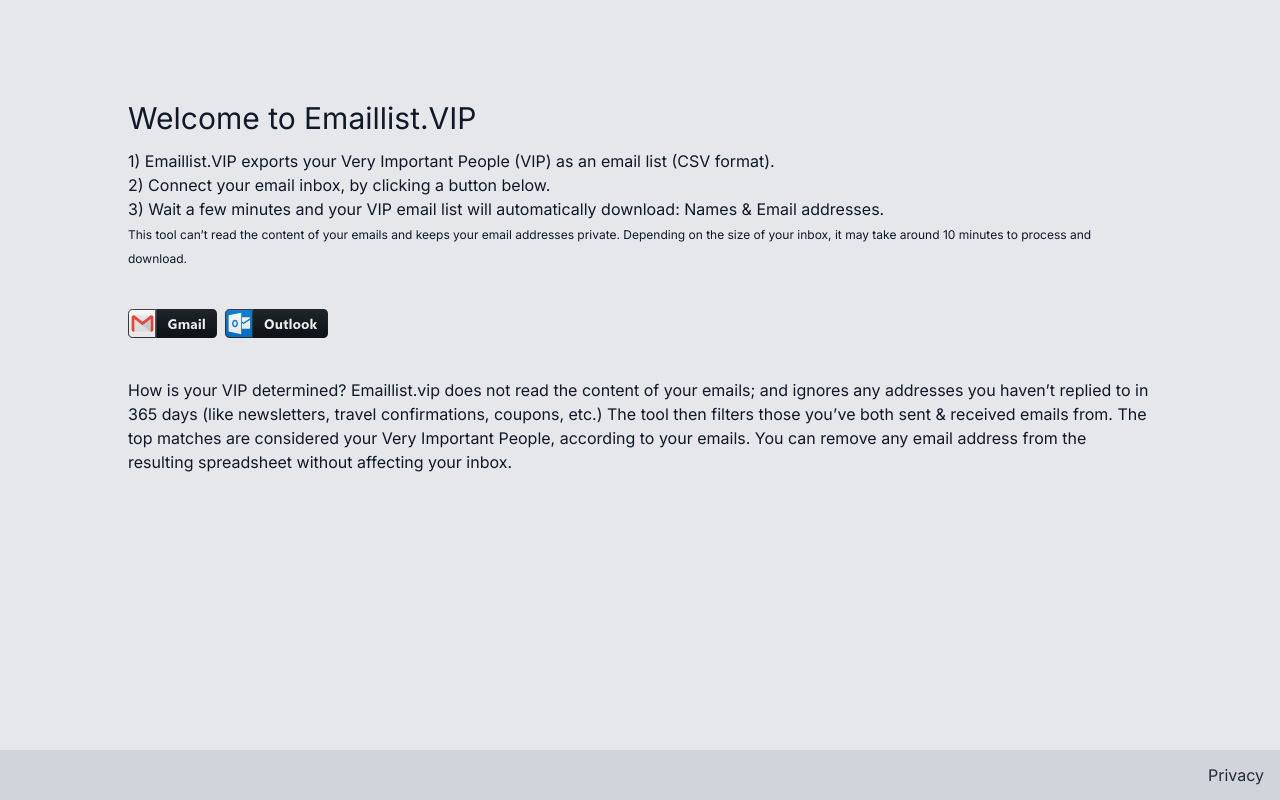
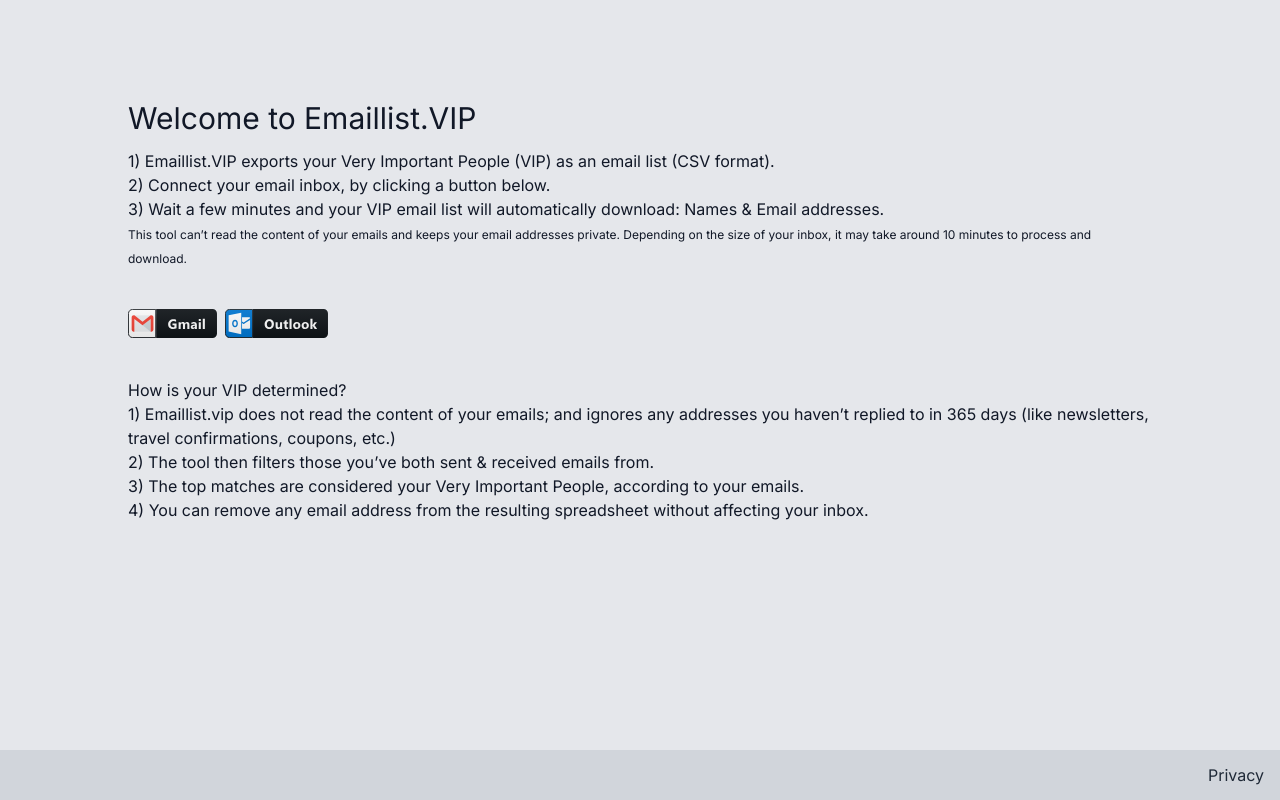
Before and after one commit to oleksandrdev2024/contactreader, a Next.js app: page / in a window 1280 px wide. Built offline with nearby package versions, Linux system fonts and the light colour scheme.

Commit message:
add bullet

```diff
--- a/app/page.tsx
+++ b/app/page.tsx
@@ -5,13 +5,13 @@ import Link from "next/link";
 export default function Home() {
   const readGmail = () => {
     // Make a GET request to the API endpoint
-    fetch('/api/get-redirect-url').then((response) => {
+    fetch("/api/get-redirect-url").then((response) => {
       response.json().then((data) => {
         if (data.url) {
           // Redirect to the URL returned by the API
           window.location.href = data.url;
         }
-      })
+      });
     });
   };
 
@@ -25,7 +25,7 @@ export default function Home() {
         }
       });
     });
-  }
+  };
 
   return (
     <main className="flex min-h-screen flex-col items-center p-24 bg-gray-200">
@@ -57,17 +57,27 @@ export default function Home() {
           </button>
         </div>
         <p className="text-gray-900 ">
-          How is your VIP determined? Emaillist.vip does not read the content of
+          {`How is your VIP determined?`}
+          <br />
+          {`1) Emaillist.vip does not read the content of
           your emails; and ignores any addresses you haven’t replied to in 365
-          days (like newsletters, travel confirmations, coupons, etc.) The tool
-          then filters those you’ve both sent & received emails from. The top
-          matches are considered your Very Important People, according to your
-          emails. You can remove any email address from the resulting
-          spreadsheet without affecting your inbox.
+          days (like newsletters, travel confirmations, coupons, etc.)`}
+          <br />
+          {`2) The tool then filters those you’ve both sent & received emails from.`}
+          <br />
+          {`3) The top matches are considered your Very Important People, according to your
+          emails.`}
+          <br />
+          {`4) You can remove any email address from the resulting
+          spreadsheet without affecting your inbox.`}
+          <br />
         </p>
       </div>
       <div className="fixed h-[50px] bg-gray-300 w-full bottom-0 flex justify-end items-center">
-        <Link className="text-gray-800 mr-4 hover:text-gray-600" href={"/privacy"}>
+        <Link
+          className="text-gray-800 mr-4 hover:text-gray-600"
+          href={"/privacy"}
+        >
           Privacy
         </Link>
       </div>
```
